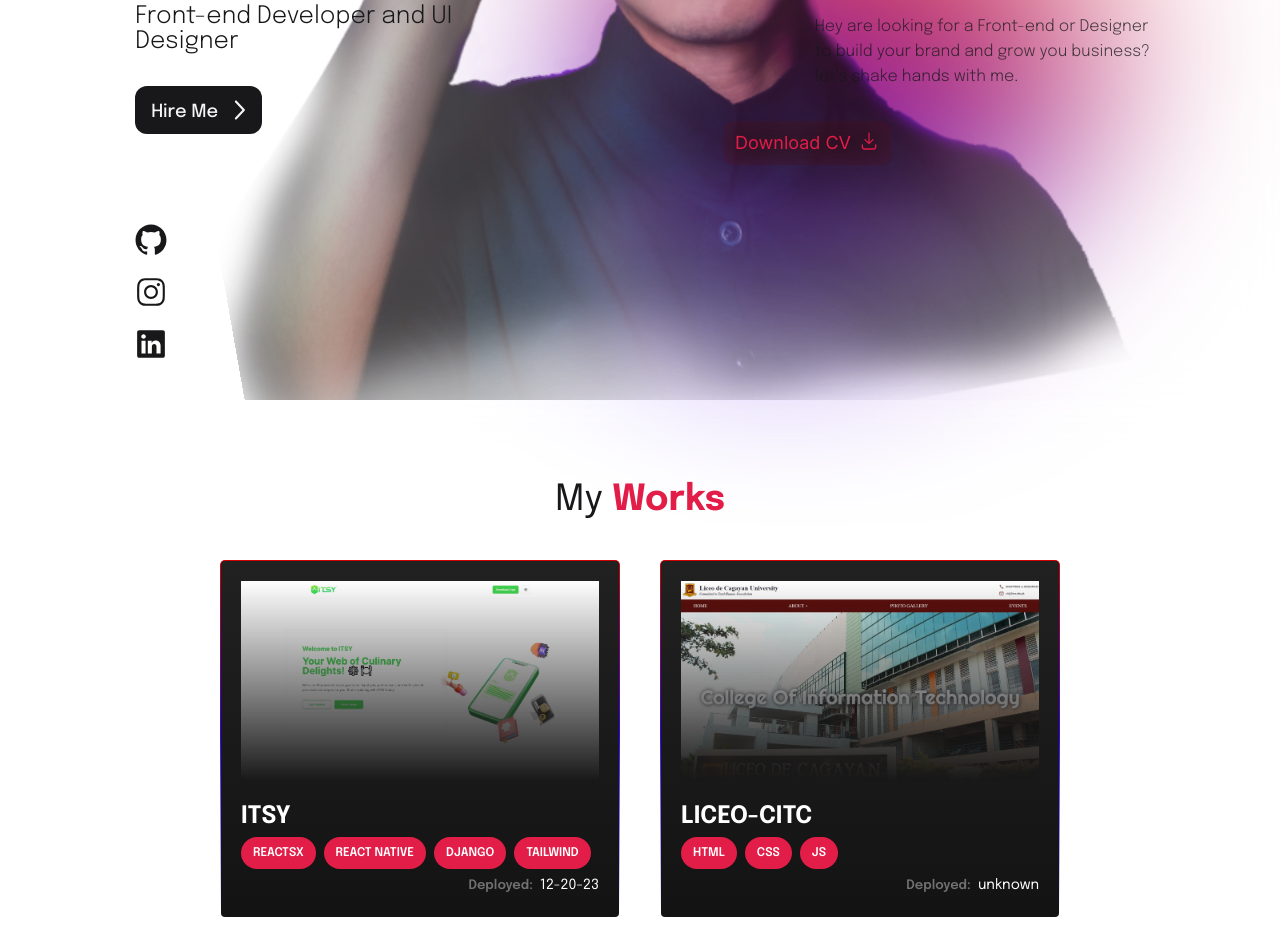
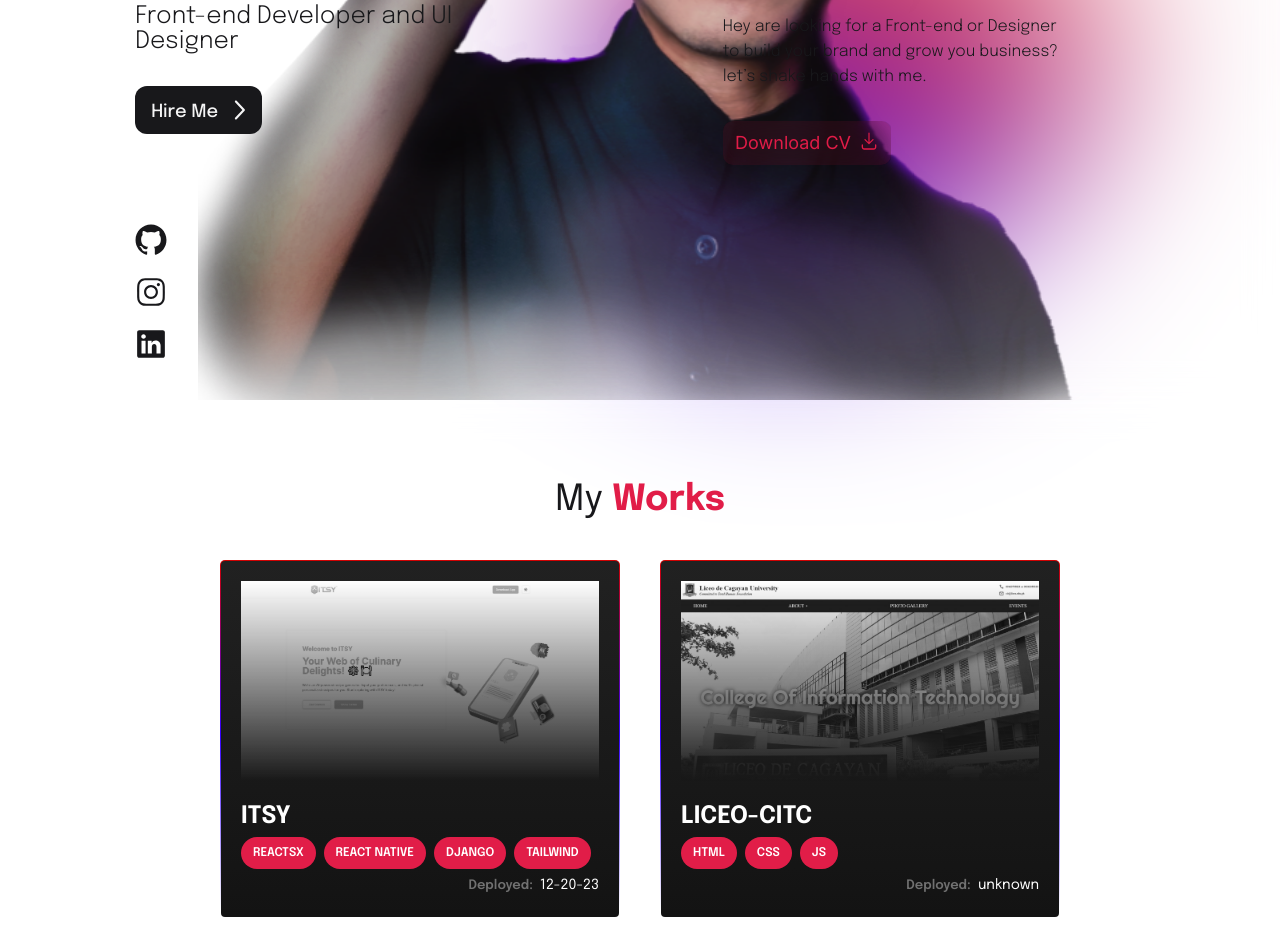
Before and after one commit to iannico322/portfolio, a React (Vite) app: page /portfolio/page1 in a window 1280 px wide. Shown: the part 440-1392 px from the top of the page. Built offline with nearby package versions, Linux system fonts and the light colour scheme.

Commit message:
adding animation

```diff
--- a/package.json
+++ b/package.json
@@ -19,6 +19,7 @@
     "axios": "^1.5.0",
     "class-variance-authority": "^0.7.0",
     "clsx": "^2.0.0",
+    "framer-motion": "^11.0.5",
     "lucide-react": "^0.274.0",
     "react": "^18.2.0",
     "react-animated-cursor": "^2.11.2",
--- a/src/App.tsx
+++ b/src/App.tsx
@@ -1,6 +1,7 @@
 import { ThemeProvider } from "@/components/theme-provider";
 
 import AnimatedCursor from "react-animated-cursor";
+import { motion } from "framer-motion"
 
 import { Outlet } from "react-router-dom";
 import {
@@ -16,21 +17,25 @@ import { Button } from "./components/ui/button";
 
 import { useEffect, useState } from "react";
 import "./gradient.css";
+import styles from "./bubble.module.css";
 import ProjectCard from "./components/card/card";
 
 
 import image1 from './assets/images/My Works/1.webp'
 import image2 from './assets/images/My Works/2.webp'
-import image3 from './assets/images/My Works/3.webp'
+
 import image4 from './assets/images/My Works/4.webp'
 import image5 from './assets/images/My Works/5.webp'
 import image6 from './assets/images/My Works/6.webp'
 import image7 from './assets/images/My Works/7.webp'
-import image8 from './assets/images/My Works/8.webp'
-import image9 from './assets/images/My Works/9.webp'
+import Reveal from "./components/animation/reveal";
+
+// import image8 from './assets/images/My Works/8.webp'
+// import image9 from './assets/images/My Works/9.webp'
 import image10 from './assets/images/My Works/10.webp'
 
-
+import SlideUp from "./components/animation/revealUp";
+import CardSlide from "./components/animation/revealCard";
 
 
 
@@ -45,26 +50,33 @@ function App() {
 
   const [projects] = useState([
     {
+    link:"https://iannico322.github.io/itsy-web/",
     img:image1,title:"ITSY",languanges:["Reactsx","React Native","Django","tailwind"],dateDeploy:"12-20-23"
   },
   {
+    link:"https://iannico322.github.io/liceo.cdo/",
     img:image2,title:"LICEO-CITC",languanges:["HTML","CSS","JS"],dateDeploy:"unknown"
   },
   {
+    link:"https://iannico322.github.io/umap.ustp/welcome",
     img:image5,title:"UMAP",languanges:["React JS","React Native","Django","tailwind",],dateDeploy:"unknown"
   },
   {
-    img:image3,title:"PH-Wonders",languanges:["HTML","CSS","JS"],dateDeploy:"unknown"
+    link:"https://iannico322.github.io/BanatHero/",
+    img:image10,title:"BanatHero",languanges:["HTML","CSS","JS"],dateDeploy:"unknown"
   },
   {
+    link:"https://iannico322.github.io/wow2k23/",
     img:image4,title:"WOW-USTP",languanges:["HTML","SCSS","JS"],dateDeploy:"unknown"
   }
   ,
   {
+    link:"https://iannico322.github.io/The-Weeknd/",
     img:image6,title:"Weeknd Album",languanges:["HTML","SCSS","JS"],dateDeploy:"unknown"
   }
   ,
   {
+    link:"https://iannico322.github.io/BlackGold-Website/",
     img:image7,title:"Dark Gold",languanges:["HTML","SCSS","JS"],dateDeploy:"unknown"
   }
 ])
@@ -75,13 +87,13 @@ function App() {
         <AnimatedCursor color="243,243,243" />
 
         <div className=" animate__animated animate__fadeInDown fixed z-10 flex w-full items-center justify-around border  border-b-[1px] border-accent/60 bg-background/30 py-3 backdrop-blur-md">
+
           <a href="#Nico" className=" flex  items-center gap-10 sm:gap-8">
             <h1 className=" font-inter text-4xl font-black leading-[30px] text-primary  sm:text-2xl sm:leading-[20px] ">
               N <span className=" ml-[2px] text-accent-foreground">I</span>{" "}
               <br /> <span>CO</span>{" "}
             </h1>
           </a>
-
           <nav className=" flex gap-10 text-accent-foreground sm:gap-5">
             <a
               className=" animate__animated animate__faster animate__fadeInDown animate__delay-1s underline-offset-4 transition-all duration-200 ease-out hover:text-primary hover:underline hover:decoration-primary/40 sm:text-xs	"
@@ -114,16 +126,20 @@ function App() {
           id="Nico"
           className="relative  box-border flex h-screen w-full flex-row items-center justify-around gap-0  overflow-hidden bg-background/0 backdrop-blur-lg  sm:flex-col sm:items-start sm:justify-around  "
         >
-          <div className=" animate__animated  animate__jackInTheBox animate__delay-1s absolute z-0 ">
+
+          <div className=" animate__animated  animate__fadeInUp animate__delay-faster absolute z-0 ">
+
             <img
               className=" pointer-events-none h-[900px] object-contain md:scale-[1.3] sm:bottom-0 sm:mt-[30vh] sm:h-[90vw]   "
               src={GojoProfile}
               alt=""
             />
+
           </div>
 
           <div className=" relative mt-60 flex h-[60%] flex-col gap-20  sm:ml-4  sm:mt-0 sm:h-0 sm:w-full  ">
             <div className=" flex flex-col  gap-1">
+            <Reveal>
               <h1 className=" animate__animated animate__fadeInUp text-[64px]  font-semibold leading-[60px] text-accent-foreground  sm:text-[30px] sm:leading-[40px]    ">
                 Hi,
                 <br />
@@ -132,10 +148,15 @@ function App() {
                   Nico
                 </button>{" "}
               </h1>
+              </Reveal>
+              <Reveal>
               <p className=" animate__animated animate__fadeInLeft animate__fast text-[24px] font-light leading-[25px] text-accent-foreground sm:text-[11px] sm:leading-[15px]">
-                Front-end Developer and UI <br className=" sm:hidden" />{" "}
-                Designer
+              Front-end Developer and UI
+            <br className=" sm:hidden" />Designer
+
               </p>
+              </Reveal>
+
               <Button
                 size="icon"
                 className=" mt-7 h-12 w-[40%] items-center   gap-1 rounded-lg bg-accent-foreground text-lg text-accent backdrop-blur-md transition-all duration-700 hover:translate-x-2 hover:bg-accent-foreground/70  active:translate-x-2 sm:mt-2 sm:h-10 sm:w-[30%] sm:text-sm "
@@ -144,21 +165,31 @@ function App() {
 
                 <ChevronRightIcon className="  h-8 w-8 text-lg text-accent hover:text-accent/90 " />
               </Button>
+
             </div>
+
             <div className=" absolute bottom-0 flex flex-col gap-5 sm:fixed sm:right-0 sm:mb-4 sm:mr-4">
-              <a href="https://github.com/iannico322" target="_blank">
-                <GitHubLogoIcon className="   animate__animated animate__fadeInUp animate__faster animate__delay-.9s h-8  w-8 text-lg text-accent-foreground hover:text-accent-foreground/70 " />
-              </a>
+
+              <SlideUp>
+                <a href="https://github.com/iannico322" target="_blank">
+                  <GitHubLogoIcon className="   animate__animated animate__fadeInUp animate__faster animate__delay-.9s h-8  w-8 text-lg text-accent-foreground hover:text-accent-foreground/70 " />
+                </a>
+              </SlideUp>
+              <SlideUp>
               <a
                 href="https://www.instagram.com/ianian_niconico/"
                 target="_blank"
               >
                 <InstagramLogoIcon className=" animate__animated animate__fadeInUp animate__faster animate__delay-.9s h-8  w-8 text-lg text-accent-foreground hover:text-accent-foreground/70 " />
               </a>
+              </SlideUp>
+              <SlideUp>
               <a href="https://www.linkedin.com/in/ian-nico" target="_blank">
                 <LinkedInLogoIcon className="animate__animated animate__fadeInUp animate__faster animate__delay-.9s h-8  w-8 text-lg text-accent-foreground hover:text-accent-foreground/70 " />
               </a>
+              </SlideUp>
             </div>
+
           </div>
 
           <div className="relative flex min-h-[10%] flex-col justify-start gap-20  sm:ml-4 sm:mt-0   sm:min-h-0 sm:gap-1">
@@ -167,23 +198,42 @@ function App() {
                 Explore on
               </p>
               <div className=" flex flex-col gap-8 sm:gap-2 ">
-                <h1 className="  animate__animated animate__fadeInUp animate__delay-.5s   text-[34px] font-semibold leading-[38px]  text-accent-foreground sm:text-base ">
+              <Reveal>
+                <h1 className="     text-[34px] font-semibold leading-[38px]  text-accent-foreground sm:text-base ">
                   Based in Cagayan de Oro <br />
                   i’m developer and <br />
                   UI/UX designer.
                 </h1>
-                <p className=" animate__animated animate__fadeInRight animate__delay-1s  text-[16px] font-light leading-[25px] text-accent-foreground sm:text-xs ">
-                  Hey are looking for a Front-end or Designer <br /> to build
-                  your brand and grow you business?
+                </Reveal>
+                <SlideUp>
+                <p className=" text-[16px] font-light leading-[25px] text-accent-foreground sm:text-xs ">
+                {"Hey are looking for a Front-end or Designer".split("").map((child, idx) => (
+              <span className={styles.hoverText} key={idx}>
+                {child}
+              </span>
+            ))}
+                 <br />
+                 {"to build your brand and grow you business?".split("").map((child, idx) => (
+              <span className={styles.hoverText} key={idx}>
+                {child}
+              </span>
+            ))}
+
                   <br />
-                  let’s shake hands with me.
+
+                  {"let’s shake hands with me.".split("").map((child, idx) => (
+              <span className={styles.hoverText} key={idx}>
+                {child}
+              </span>
+            ))}
                 </p>
+                </SlideUp>
               </div>
 
               <a
                 href="./Google-Cloud-Skill-badges.pdf"
                 download={true}
-                className=" animate__animated animate__fadeIn animate__delay-1s mt-7   flex w-[40%]  items-center justify-center bg-primary/10  gap-2 rounded-md  py-2 font-inter  text-lg text-primary backdrop-blur-lg transition-all duration-200  hover:bg-primary/30  hover:text-accent-foreground active:translate-y-2 sm:mt-3  sm:w-[60%] sm:text-xs "
+                className=" animate__animated animate__fadeIn animate__faster animate__delay-1s mt-7   flex w-[40%]  items-center justify-center bg-primary/10  gap-2 rounded-md  py-2 font-inter  text-lg text-primary backdrop-blur-lg transition-all duration-200  hover:bg-primary/30  hover:text-accent-foreground active:translate-y-2 sm:mt-3  sm:w-[60%] sm:text-xs "
               >
                 Download CV
                 <DownloadIcon className=" mb-1   h-5 w-5 text-lg " />
@@ -196,25 +246,27 @@ function App() {
           id="Work"
           className=" relative mb-[70px] box-border flex  min-h-[50vh] w-full flex-col flex-wrap items-center   justify-center  gap-10 justify-self-center  bg-background/0 backdrop-blur-lg flex-grow   "
         >
-
-          <h1 className=" relative top-0 text-4xl mt-[10vh] text-accent-foreground">My <span className=" text-primary font-bold">Works</span> </h1>
+          <Reveal>
+           <h1 className=" relative top-0 text-4xl mt-[10vh] text-accent-foreground">My <span className=" text-primary font-bold">Works</span> </h1>
+          </Reveal>
           <div className=" relative box-border flex  min-h-[50vh] w-[80%] md:w-full flex-row flex-wrap items-center   justify-center  gap-10 justify-self-center  bg-background/0 backdrop-blur-lg flex-grow  ">
 
           {projects?projects.map((e:any)=>(
+            <CardSlide>
             <ProjectCard
             link="bit.ly/ITSY"
             img={e.img}
             title={e.title}
             languanges={e.languanges}
             dateDeploy={e.dateDeploy}
-            />
+            /></CardSlide>
           )):""}
 
 
           </div>
-
+            <SlideUp>
           <a href="https://github.com/iannico322" target="_blank" className=" flex items-center gap-3 text-accent-foreground/80 border border-accent-foreground rounded-lg px-5 py-2 hover:text-accent-foreground/75"> <GitHubLogoIcon className="   animate__animated animate__fadeInUp animate__faster animate__delay-.9s h-6  w-6 text-lg text-accent-foreground hover:text-accent-foreground/70  " /> View More in Github</a>
-
+</SlideUp>
 
         </div>
       </div>
--- /dev/null
+++ b/src/bubble.module.css
@@ -0,0 +1,30 @@
+.hoverText {
+    transition:
+      0.35s font-weight,
+      0.35s color;
+  }
+
+  .hoverText:hover {
+    font-weight: 900;
+    color: rgb(238, 242, 255);
+  }
+
+  /* To the right */
+  .hoverText:hover + .hoverText {
+    font-weight: 500;
+    color: rgb(199, 210, 254);
+  }
+
+  .hoverText:hover + .hoverText + .hoverText {
+    font-weight: 300;
+  }
+
+  /* To the left */
+  .hoverText:has(+ .hoverText:hover) {
+    font-weight: 500;
+    color: rgb(199, 210, 254);
+  }
+
+  .hoverText:has(+ .hoverText + .hoverText:hover) {
+    font-weight: 300;
+  }
--- /dev/null
+++ b/src/components/animation/reveal.tsx
@@ -0,0 +1,54 @@
+import { motion,useInView,useAnimation } from "framer-motion"
+import { useEffect, useRef } from "react";
+
+interface Props{
+    children: JSX.Element;
+    width?:"fit-content" | "100%";
+}
+
+const Reveal = ({children,width = "fit-content"}:Props) => {
+    const ref = useRef(null)
+    const isInView = useInView(ref)
+    const mainControls = useAnimation();
+    const slideControls = useAnimation();
+
+
+    useEffect(()=>{
+        if (isInView) {
+            mainControls.start("visible")
+            slideControls.start("visible")
+
+        }
+
+    },[isInView])
+
+  return (
+    <div ref={ref} style={{position:"relative",width, overflow:"hidden"}}>
+        <motion.div
+        variants={{
+            hidden:{opacity:0,y:75},
+            visible:{opacity:1,y:0}
+        }}
+        initial="hidden"
+        animate={mainControls}
+        transition={{duration:0.5,delay:0.25}}
+        >{children}</motion.div>
+        <motion.div
+        variants={{
+            hidden:{left:0},
+            visible:{left:"100%"}
+        }}
+        initial="hidden"
+        animate={slideControls}
+        transition={{duration:0.5,ease:"easeIn"}}
+        style={{
+            position:"absolute",
+            top:4,
+            bottom:4,left:0,right:0,background:"#e11d48",zIndex:20,
+        }}
+        />
+    </div>
+  )
+}
+
+export default Reveal
--- /dev/null
+++ b/src/components/animation/revealCard.tsx
@@ -0,0 +1,37 @@
+import { motion,useInView,useAnimation } from "framer-motion"
+import { useEffect, useRef } from "react";
+
+interface Props{
+    children: JSX.Element;
+    width?:"fit-content" | "100%";
+}
+
+const CardSlide = ({children,width = "fit-content"}:Props) => {
+    const ref = useRef(null)
+    const isInView = useInView(ref)
+    const mainControls = useAnimation();
+    useEffect(()=>{
+        if (isInView) {
+            mainControls.start("visible")
+
+        }
+
+    },[isInView])
+
+  return (
+    <div ref={ref} className="  w-1/3  max-w-[90%] relative  flex flex-col gap-1 hover:translate-y-[-10px] duration-700 transition-all" style={{position:"relative",width, overflow:"hidden"}}>
+        <motion.div
+        variants={{
+            hidden:{opacity:0,filter:"blur(10)",y:75},
+            visible:{opacity:1,y:0,filter:"blur(0)"}
+        }}
+        initial="hidden"
+        animate={mainControls}
+        transition={{duration:0.5,delay:0.25}}
+        >{children}</motion.div>
+
+    </div>
+  )
+}
+
+export default CardSlide
--- /dev/null
+++ b/src/components/animation/revealUp.tsx
@@ -0,0 +1,54 @@
+import { motion,useInView,useAnimation } from "framer-motion"
+import { useEffect, useRef } from "react";
+
+interface Props{
+    children: JSX.Element;
+    width?:"fit-content" | "100%";
+}
+
+const SlideUp = ({children,width = "fit-content"}:Props) => {
+    const ref = useRef(null)
+    const isInView = useInView(ref)
+    const mainControls = useAnimation();
+    const slideControls = useAnimation();
+
+
+    useEffect(()=>{
+        if (isInView) {
+            mainControls.start("visible")
+            slideControls.start("visible")
+
+        }
+
+    },[isInView])
+
+  return (
+    <div ref={ref} style={{position:"relative",width, overflow:"hidden"}}>
+        <motion.div
+        variants={{
+            hidden:{opacity:0,y:75},
+            visible:{opacity:1,y:0}
+        }}
+        initial="hidden"
+        animate={mainControls}
+        transition={{duration:0.5,delay:0.25}}
+        >{children}</motion.div>
+        <motion.div
+        variants={{
+            hidden:{top:0},
+            visible:{top:"100%"}
+        }}
+        initial="hidden"
+        animate={slideControls}
+        transition={{duration:0.5,ease:"easeIn"}}
+        style={{
+            position:"absolute",
+            top:4,
+            bottom:4,left:0,right:0,background:"#e11d48",zIndex:20,
+        }}
+        />
+    </div>
+  )
+}
+
+export default SlideUp
--- a/src/components/card/card.css
+++ b/src/components/card/card.css
@@ -16,13 +16,14 @@
   }
 
   .CardImage{
-    transition: ease-in-out 900ms;
+    filter:grayscale(100);
+    transition: ease-in-out 200ms;
     -webkit-mask-image:-webkit-gradient(linear, left top, left bottom, from(rgba(0,0,0,1)), to(rgba(0,0,0,0)));
       mask-image: linear-gradient(to bottom, rgba(0,0,0,1), rgba(0,0,0,0));
   }
 
   .CardImage:hover{
-    filter:grayscale(100)
+    filter:grayscale(0)
   }
 
   .ProjectCard .main-content {
--- a/src/components/card/card.tsx
+++ b/src/components/card/card.tsx
@@ -1,25 +1,40 @@
 
+
+import Reveal from '../animation/reveal'
+import SlideUp from '../animation/revealUp'
 import './card.css'
+
+
 function ProjectCard({link,img,title,languanges,dateDeploy}:any) {
   return (
-    <a href={link} target='_blank' className="  w-1/3  max-w-[90%] relative ProjectCard flex flex-col gap-1 hover:translate-y-[-10px] duration-700 transition-all">
+
+    <a href={link} target='_blank' className="ProjectCard relative   w-1/3  max-w-[100%] flex flex-col gap-1    ">
 
 
-
+  <Reveal>
   <img src={img} className=' CardImage object-cover w-full h-[200px]  ' alt={title} />
-
+  </Reveal>
+ <SlideUp>
 <p className=" mt-4 text-2xl font-bold truncate">{title}</p>
+</SlideUp>
+<Reveal>
 <div className=" flex gap-2 flex-wrap uppercase font-semibold">
   {languanges?languanges.map((e:any)=>(
     <span className=' px-3 text-xs py-2 bg-primary rounded-full'>{e}</span>
   )):""}
 </div>
+</Reveal>
 
 <div className="header relative self-end">
-      <span>Deployed: </span>
-      <span>{dateDeploy}</span>
+      <SlideUp>
+        <>
+        <span>Deployed: </span>
+        <span>{dateDeploy}</span>
+        </>
+
+      </SlideUp>
+
     </div>
-
 </a>
   )
 }
```
Also changed, not shown: 1 other file (tests, documents, lock files or other folders).
